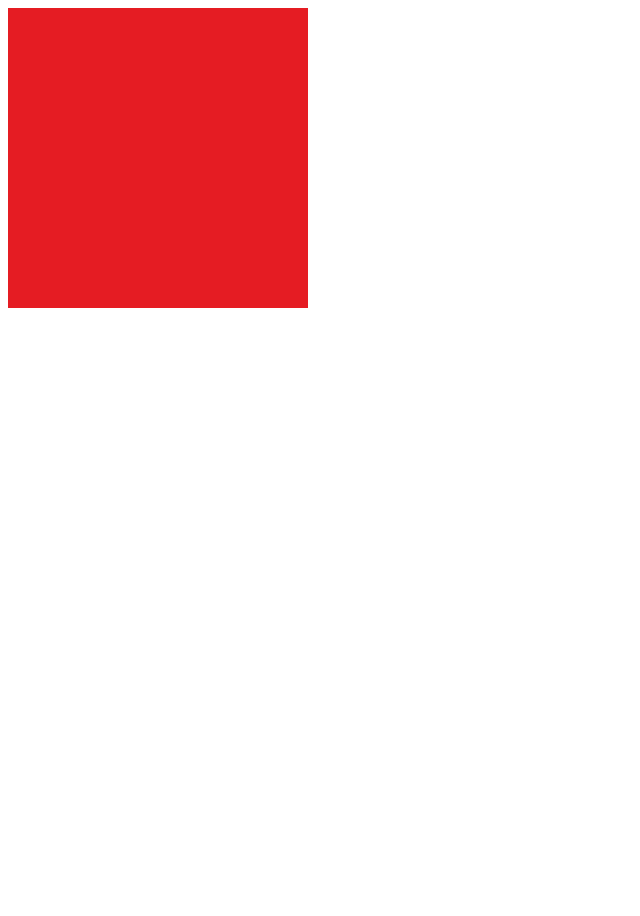
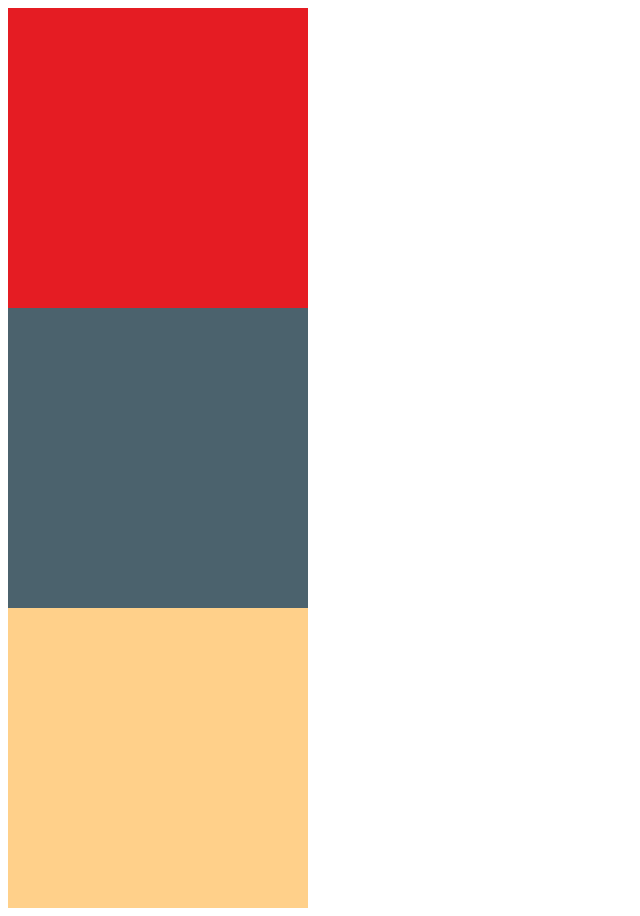
Before and after one commit to kmrn/MaterialColors, a plain HTML site: page index.html in a window 1280 px wide. Shown: the whole page, without its empty margins (0-640 px from the left). Before the commit the page ends 800 px from the top, so only its background shows below. Drawn offline with Linux system fonts and the light colour scheme.

Commit message:
add some examples in example html

```diff
--- a/index.html
+++ b/index.html
@@ -6,5 +6,7 @@
 </head>
 <body>
 	<div class="foo red"></div>
+	<div class="foo blue-grey darken-2"></div>
+	<div class="foo orange lighten-3"></div>
 </body>
 </html>
```
